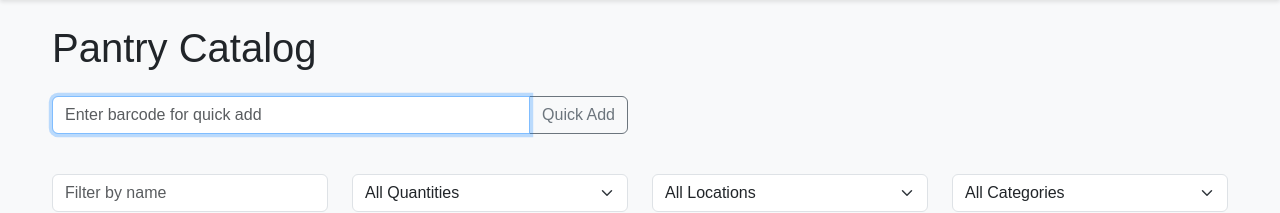
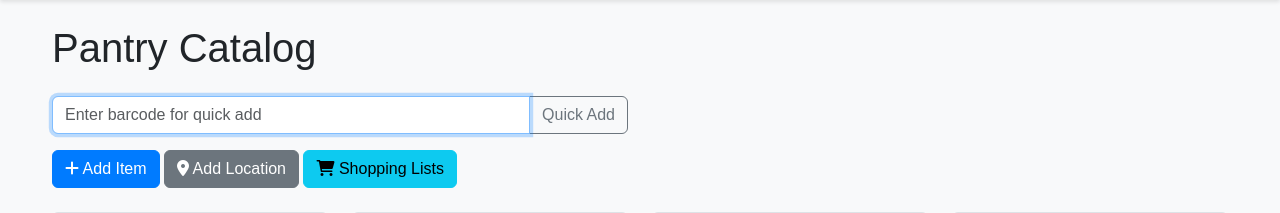
Before and after one commit to EccentricWkshp/Pantry_Catalog, a Flask app: page / in a window 1280 px wide. Shown: the part 56-269 px from the top of the page. Run offline with Flask 3, Linux system fonts and the light colour scheme; data that the repository does not hold is empty; some libraries are stand-ins or nearby versions.

Commit message:
Added buttons back in

```diff
--- a/templates/index.html
+++ b/templates/index.html
@@ -14,6 +14,15 @@
             </div>
         </div>
     </div>
+    <button type="button" class="btn btn-primary" data-bs-toggle="modal" data-bs-target="#addItemModal">
+        <i class="fas fa-plus"></i> Add Item
+    </button>
+    <button type="button" class="btn btn-secondary" data-bs-toggle="modal" data-bs-target="#addLocationModal">
+        <i class="fas fa-map-marker-alt"></i> Add Location
+    </button>
+    <a href="{{ url_for('shopping_lists') }}" class="btn btn-info">
+        <i class="fas fa-shopping-cart"></i> Shopping Lists
+    </a>
 </div>
 
 <div class="row mb-3">
```
